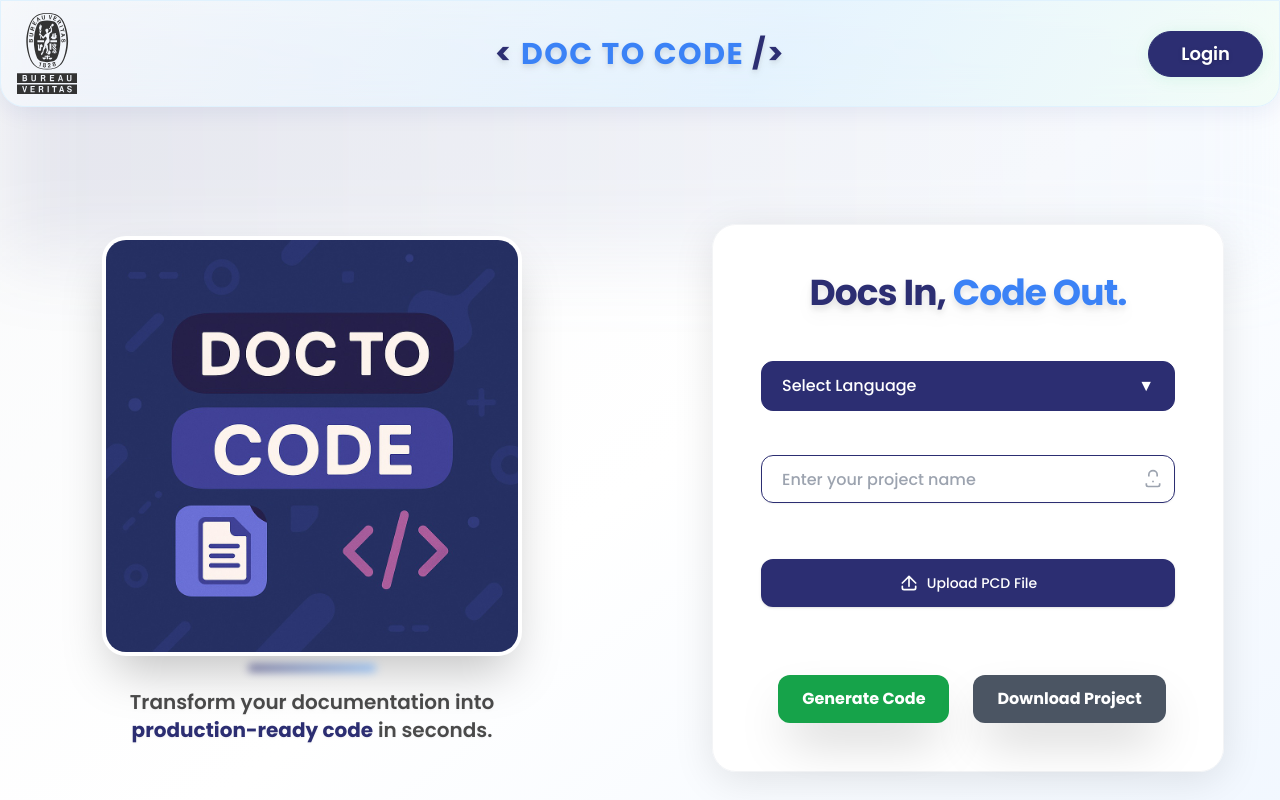
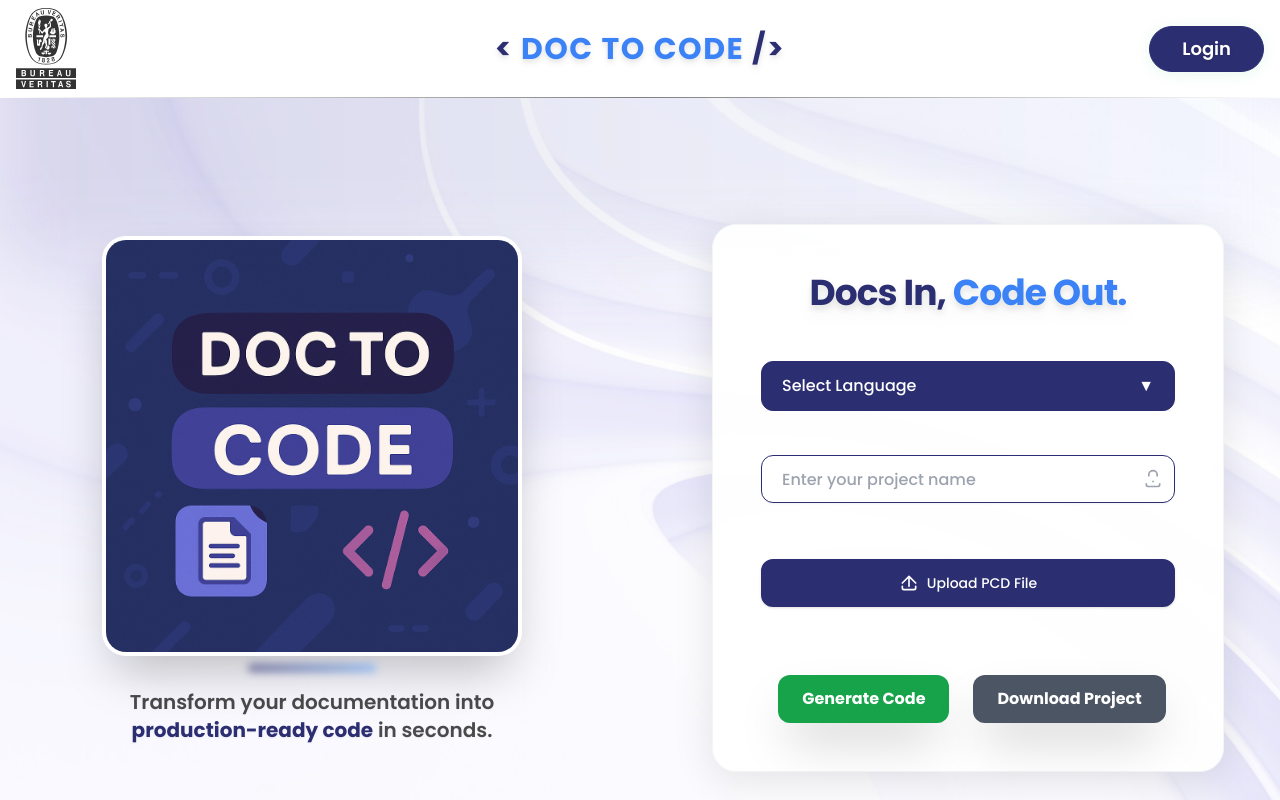
Before and after one commit to fakhruddin001/doctocode, a Next.js app: page / in a window 1280 px wide. Shown: the top 800 px of the page. Built offline with nearby package versions, Linux system fonts and the light colour scheme.

Commit message:
Refactor code structure for improved readability and maintainability

```diff
--- a/src/components/Home/Components/CustomSelect.tsx
+++ b/src/components/Home/Components/CustomSelect.tsx
@@ -2,8 +2,8 @@
 
 const options = [
   { value: "C#", label: "C#", disabled: false },
-  { value: "Python", label: "Python", disabled: false },
-  { value: "JavaScript", label: "JavaScript", disabled: false },
+  // { value: "Python", label: "Python", disabled: true },
+  // { value: "JavaScript", label: "JavaScript", disabled: true },
   { value: "Java", label: "Java", disabled: true },
 ];
 
--- a/src/components/Home/index.tsx
+++ b/src/components/Home/index.tsx
@@ -1,14 +1,12 @@
 "use client";
-import { motion, AnimatePresence } from 'framer-motion';
+import { motion, AnimatePresence } from "framer-motion";
 import { useState } from "react";
 import Image from "next/image";
-import Link from "next/link";
 import CustomSelect from "./Components/CustomSelect";
 import UploadFileInput from "./Components/UploadFileInput";
-import Loader from "@/components/Common/Loader";
 import axios from "axios";
-import CodeTypingAnimation from './Components/CodeTypingAnimation';
-import LoadingButton from './Components/LoadingButton';
+import CodeTypingAnimation from "./Components/CodeTypingAnimation";
+import LoadingButton from "./Components/LoadingButton";
 
 const Hero = () => {
   const [selectedLanguage, setSelectedLanguageState] = useState("");
@@ -71,6 +69,19 @@ const Hero = () => {
 
     setErrors(newErrors);
     if (!valid) return;
+
+    // Check isLoggedIn in localStorage
+    const isLoggedIn = localStorage.getItem("isLoggedIn");
+    if (!isLoggedIn || isLoggedIn === "false") {
+      // Open login popup instead of generating the project
+      if (typeof window !== "undefined") {
+        // Try to trigger the login modal if available
+        const loginEvent = new CustomEvent("open-login-modal");
+        window.dispatchEvent(loginEvent);
+      }
+      return;
+    }
+
     setLoadingGenerate(true);
     setFormSubmitted(false);
     setProjectGenerated(false);
@@ -101,33 +112,20 @@ const Hero = () => {
 
   const handleDownloadProject = async () => {
     setLoadingDownload(true);
-    const savedPath=`Download/folder?folderPath=C:\\Data\\${projectName}`
-    const response = await axios.get(
-      `${apiUrl}${savedPath}` ,{
-                responseType: "blob", // Important for binary data
-            }
-    );
-    // console.log(response.data);
-    const contentDisposition = response.headers["content-disposition"];
+    const savedPath = `Download/folder?folderPath=C:\\Data\\${projectName}`;
+    const response = await axios.get(`${apiUrl}${savedPath}`, {
+      responseType: "blob",
+    });
+
     const fileName = projectName;
-    console.log(`fileName:${fileName}`)
     // Create a temporary anchor element to trigger the download
     const url = window.URL.createObjectURL(new Blob([response.data]));
     const link = document.createElement("a");
     link.href = url;
-    // Setting filename received in response
     link.setAttribute("download", `${fileName}.zip`);
     document.body.appendChild(link);
     link.click();
     document.body.removeChild(link);
-
-    // const url = window.URL.createObjectURL(new Blob([response.data]));
-    // console.log("url", url);
-    // const link = document.createElement("a");
-    // link.href = url;
-    // link.setAttribute("download", "demo.zip");
-    // document.body.appendChild(link);
-    // link.click();
 
     // Clean up the temporary anchor element and URL
     link?.parentNode?.removeChild(link);
@@ -139,11 +137,21 @@ const Hero = () => {
     <section
       id="home-section"
       className="min-h-screen flex flex-col bg-gradient-to-br from-gray-50 via-white to-blue-50 relative"
+      style={{
+        minHeight: "100vh",
+        backgroundImage: "url('/images/banner/bg-light-6.jpg')",
+        backgroundSize: "cover",
+        backgroundPosition: "center",
+        backgroundRepeat: "no-repeat",
+      }}
     >
+
       {/* Decorative Accent */}
       <div className="absolute top-0 left-0 w-full h-64 bg-gradient-to-r from-primary/10 to-blue-200/10 blur-2xl z-0 pointer-events-none" />
       {/* Main Section */}
+
       <div className="container mx-auto lg:max-w-screen-xl md:max-w-screen-md px-2 pt-36 pb-10 flex-1 flex flex-col justify-center relative z-10">
+
         <div className="grid grid-cols-1 lg:grid-cols-12 gap-12 items-center">
           {/* Illustration & Slogan */}
           <div className="col-span-6 flex flex-col items-center justify-center">
@@ -159,11 +167,11 @@ const Hero = () => {
                         animate={{
                           scale: [1, 0.8, 0.2],
                           opacity: [1, 0.8, 0],
-          y: [0, -20, -40]
+                          y: [0, -20, -40],
                         }}
                         transition={{
                           duration: 1.5,
-          ease: "easeInOut"
+                          ease: "easeInOut",
                         }}
                       >
                         <Image
@@ -186,12 +194,12 @@ const Hero = () => {
                         animate={{
                           opacity: [0, 1, 1, 0],
                           scale: [0, 1, 1, 0],
-          rotate: [0, 0, 360, 360]
+                          rotate: [0, 0, 360, 360],
                         }}
                         transition={{
                           duration: 2,
                           times: [0, 0.3, 0.7, 1],
-          ease: "easeInOut"
+                          ease: "easeInOut",
                         }}
                       >
                         <div className="text-6xl">⚡</div>
@@ -204,12 +212,12 @@ const Hero = () => {
                         animate={{
                           scale: [0, 0, 1.1, 1],
                           opacity: [0, 0, 1, 1],
-          y: [40, 40, 0, 0]
+                          y: [40, 40, 0, 0],
                         }}
                         transition={{
                           duration: 2,
                           times: [0, 0.5, 0.8, 1],
-          ease: "easeOut"
+                          ease: "easeOut",
                         }}
                       >
                         {/* Code editor*/}
@@ -221,7 +229,9 @@ const Hero = () => {
                               <div className="w-3 h-3 bg-yellow-500 rounded-full"></div>
                               <div className="w-3 h-3 bg-green-500 rounded-full"></div>
                             </div>
-            <div className="text-gray-400 text-xs font-mono">main.cs</div>
+                            <div className="text-gray-400 text-xs font-mono">
+                              main.cs
+                            </div>
                           </div>
 
                           {/* Code content with typing effect */}
@@ -245,13 +255,13 @@ const Hero = () => {
                             className="w-3 h-3 bg-blue-500 rounded-full"
                             animate={{
                               scale: [1, 1.5, 1],
-              opacity: [0.5, 1, 0.5]
+                              opacity: [0.5, 1, 0.5],
                             }}
                             transition={{
                               duration: 1,
                               repeat: Infinity,
                               delay: i * 0.2,
-              ease: "easeInOut"
+                              ease: "easeInOut",
                             }}
                           />
                         ))}
@@ -351,7 +361,6 @@ const Hero = () => {
               <div className="flex flex-col gap-8 mt-2">
                 <div className="flex flex-row gap-6 items-center justify-center">
                   <div className="flex flex-col relative w-full">
-                    {/* <label className="font-semibold text-base text-gray-700 mb-2 block">PCD File</label> */}
                     <UploadFileInput
                       label={file1 ? file1.name : "Upload PCD File"}
                       inputClassName="w-full h-12 rounded-xl"
@@ -368,44 +377,28 @@ const Hero = () => {
 
               {/* Action Buttons */}
               <div className="flex flex-row gap-4 items-center justify-center mt-5">
-                {/* <button
+                <LoadingButton
                   type="submit"
-                  className="bg-green-600 py-3 px-3 rounded-lg text-base border border-green-600 hover:bg-green-700 hover:text-white transition-all flex items-center justify-center focus:outline-none focus:ring-2 focus:ring-green-500 shadow"
-                  disabled={loadingGenerate}
-                  aria-busy={loadingGenerate}
+                  loading={loadingGenerate}
+                  loadingText="Generating"
+                  className="ml-2 flex items-center"
                 >
-                  Generate Project
-                  {loadingGenerate && (
-                    <span className="ml-2 flex items-center animate-spin">
-                      <span className="w-5 h-5 flex items-center justify-center">
-                        <Loader />
-                      </span>
-                    </span>
-                  )}
-                </button> */}
-                <LoadingButton  type="submit" loading={loadingGenerate} loadingText='Generating' className='ml-2 flex items-center'>Generate Code</LoadingButton>
-                {/* <button
+                  Generate Code
+                </LoadingButton>
+                <LoadingButton
                   type="button"
-                  className={`py-3 px-6 rounded-lg text-base border transition-colors flex items-center justify-center focus:outline-none focus:ring-2 focus:ring-blue-500 shadow
-                    ${
+                  buttonColor="grey"
+                  disabled={!projectGenerated || loadingDownload}
+                  loadingText="Downloading"
+                  className={`ml-2 flex items-center ${
                     projectGenerated
                       ? "bg-blue-600 border-blue-600 text-white hover:bg-blue-700 hover:text-white"
                       : "bg-gray-400 border-gray-400 text-white cursor-not-allowed"
                   }`}
-                  disabled={!projectGenerated || loadingDownload}
                   onClick={handleDownloadProject}
-                  aria-busy={loadingDownload}
-                > */}
-                <LoadingButton  type="button" buttonColor="grey" disabled={!projectGenerated || loadingDownload} loadingText='Downloading' className='ml-2 flex items-center' onClick={handleDownloadProject}>Download Project</LoadingButton>
-                  {/* Download Project
-                  {loadingDownload && (
-                    <span className="ml-2 flex items-center animate-spin">
-                      <span className="w-5 h-5 flex items-center justify-center">
-                        <Loader />
-                      </span>
-                    </span>
-                  )}
-                </button> */}
+                >
+                  Download Project
+                </LoadingButton>
               </div>
 
               {/* Success Modal Popup */}
@@ -457,7 +450,7 @@ const Hero = () => {
       </div>
 
       {/* Footer / Tip Section */}
-      <footer className="w-full text-center py-6 bg-white border-t border-gray-200 mt-auto shadow-inner">
+      <footer className="w-full text-center py-6 bg-white/30 backdrop-blur-md rounded-xl border border-white/20 shadow-lg p-6 border-t border-gray-200 mt-auto shadow-inner">
         <span className="text-gray-500 text-sm">
           <span className="font-medium text-primary">Tip:</span> You can always
           download your generated project after signing in. &nbsp;|&nbsp;{" "}
--- a/src/components/Layout/Header/index.tsx
+++ b/src/components/Layout/Header/index.tsx
@@ -55,9 +55,13 @@ const Header: React.FC = () => {
   useEffect(() => {
     window.addEventListener("scroll", handleScroll);
     document.addEventListener("mousedown", handleClickOutside);
+    // Listen for custom event to open Sign In modal from anywhere
+    const handleOpenLoginModal = () => setIsSignInOpen(true);
+    window.addEventListener("open-login-modal", handleOpenLoginModal);
     return () => {
       window.removeEventListener("scroll", handleScroll);
       document.removeEventListener("mousedown", handleClickOutside);
+      window.removeEventListener("open-login-modal", handleOpenLoginModal);
     };
   }, [navbarOpen, isSignInOpen, isSignUpOpen]);
 
@@ -71,21 +75,16 @@ const Header: React.FC = () => {
 
   return (
     <header
-      className={`fixed top-0 z-40 w-full transition-all duration-300 ${sticky
-        ? "shadow-2xl bg-gradient-to-r from-[#f8fafc] via-[#e0f2fe] to-[#f0fdf4] dark:from-gray-700 dark:via-gray-800 dark:to-gray-900 border-b border-blue-100/60 py-1"
-        : "shadow-lg bg-gradient-to-r from-[#f8fafc]/80 via-[#e0f2fe]/80 to-[#f0fdf4]/80 dark:from-gray-800/80 dark:via-gray-900/80 dark:to-gray-950/80 py-3 border-b border-blue-100/40"}
-      `}
+      className={`fixed top-0 left-0 w-full z-50 bg-white py-2 transition-all duration-300 ease-in-out ${
+        sticky ? "bg-white/90 backdrop-blur-lg shadow-lg" : "bg-transparent"
+      }`}
+      ref={navbarRef}
       style={{
-        background: sticky
-          ? 'linear-gradient(120deg, rgba(248,250,252,0.95) 0%, rgba(224,242,254,0.95) 60%, rgba(240,253,244,0.95) 100%)'
-          : 'linear-gradient(120deg, rgba(248,250,252,0.7) 0%, rgba(224,242,254,0.7) 60%, rgba(240,253,244,0.7) 100%)',
-        boxShadow: sticky
-          ? '0 8px 32px 0 rgba(31, 38, 135, 0.10), 0 1.5px 8px 0 rgba(34,197,94,0.10)'
-          : '0 4px 24px 0 rgba(31, 38, 135, 0.08)',
-        backdropFilter: 'blur(16px) saturate(180%)',
-        WebkitBackdropFilter: 'blur(16px) saturate(180%)',
-        borderRadius: '0 0 1.5rem 1.5rem',
-        border: sticky ? '1.5px solid #bae6fd' : '1px solid #e0f2fe',
+        boxShadow: sticky ? "0 2px 10px rgba(0, 0, 0, 0.1)" : "none",
+      borderBottom: "1px solid transparent", /* Or desired thickness */
+      borderImage: "linear-gradient(to right, transparent, gray, transparent) 2",
+      /* Adjust colors and direction as needed */
+
       }}
     >
       <div className="container mx-auto lg:max-w-screen-xl md:max-w-screen-md flex items-center justify-between px-4 rounded-lg min-h-[52px] relative">
@@ -132,7 +131,7 @@ const Header: React.FC = () => {
                   />
                 </button>
                 <div className="mt-6">
-                  <Signin />
+                  <Signin  onClose={() => setIsSignInOpen(false)} />
                 </div>
               </div>
             </div>
```
Also changed, not shown: src/components/Auth/SignIn/index.tsx (+19 -8 lines), public/images/banner/bg-light-6.jpg (added), public/images/banner/bg.jpg (added). Lines whose indentation alone changed are shown as unchanged.
